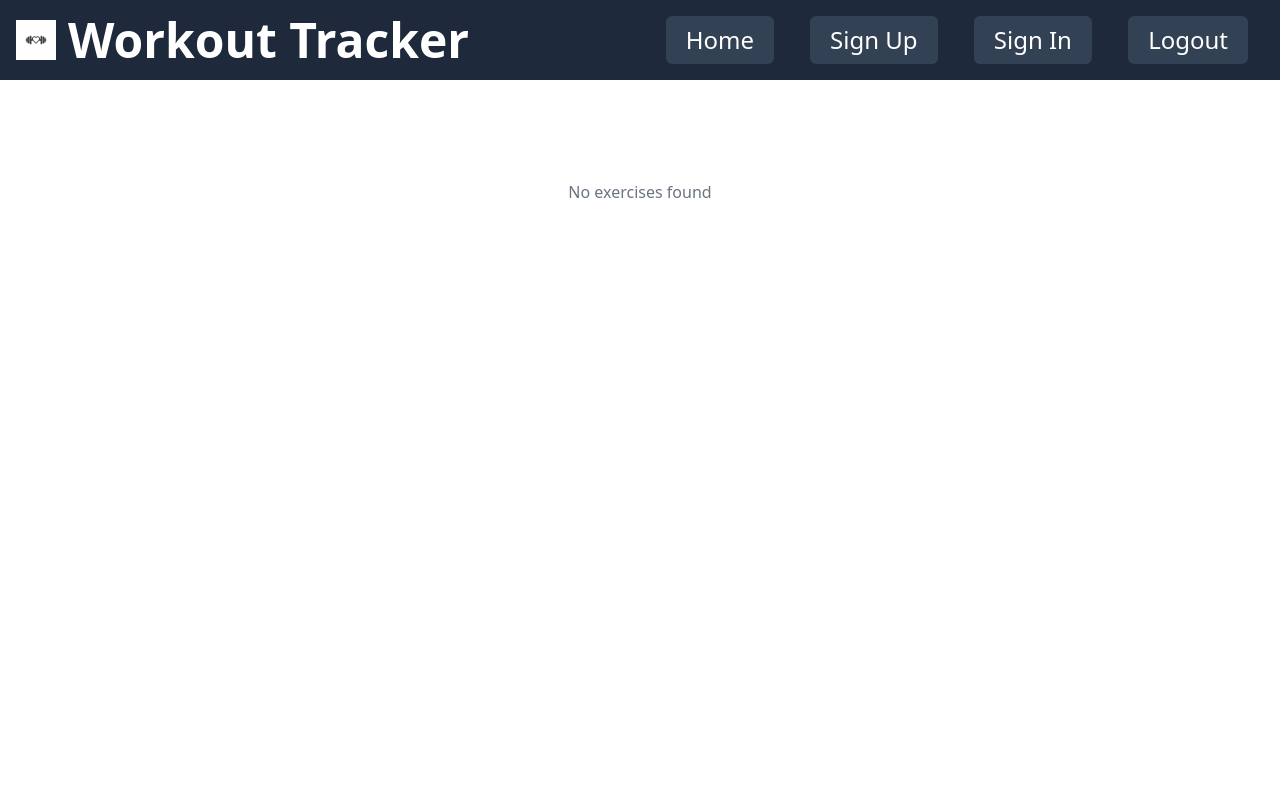
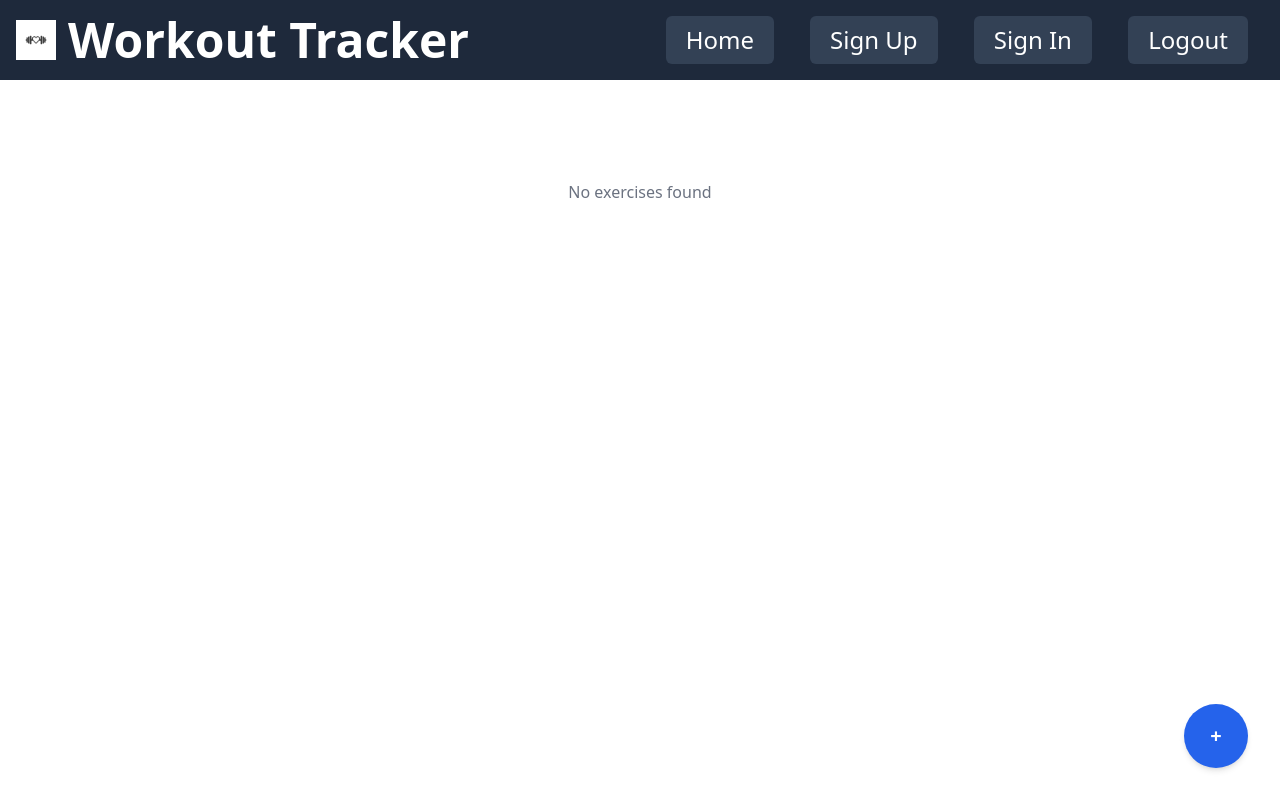
Before and after one commit to NathanStanislavsky/WorkoutTracker, a SvelteKit app: page /details/1 in a window 1280 px wide. Built offline with nearby package versions, Linux system fonts and the light colour scheme; no server answers.

Commit message:
green test

```diff
--- a/src/routes/details/[id]/+page.svelte
+++ b/src/routes/details/[id]/+page.svelte
@@ -11,8 +11,6 @@
     reps: number;
     weight: number;
   }>;
-
-
 </script>
 
 <div class="min-h-screen flex items-center justify-center">
@@ -24,3 +22,11 @@
     {/if}
   </div>
 </div>
+
+<button
+  class="absolute bottom-8 right-8 bg-blue-600 hover:bg-blue-700 text-white font-bold w-16 h-16 text-xl rounded-full flex items-center justify-center shadow-md"
+  aria-label="Add new exercise"
+  data-testid="add-exercise-button"
+>
+  +
+</button>
```
